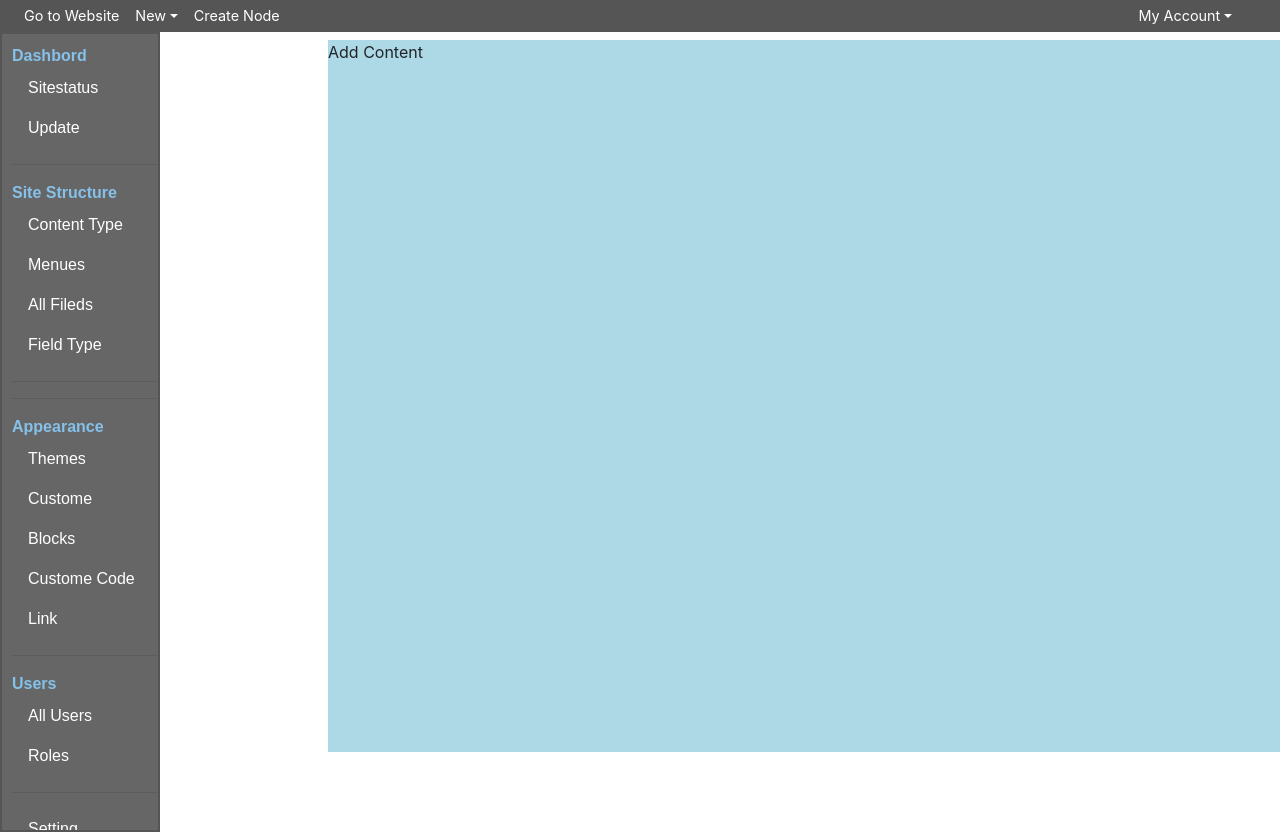
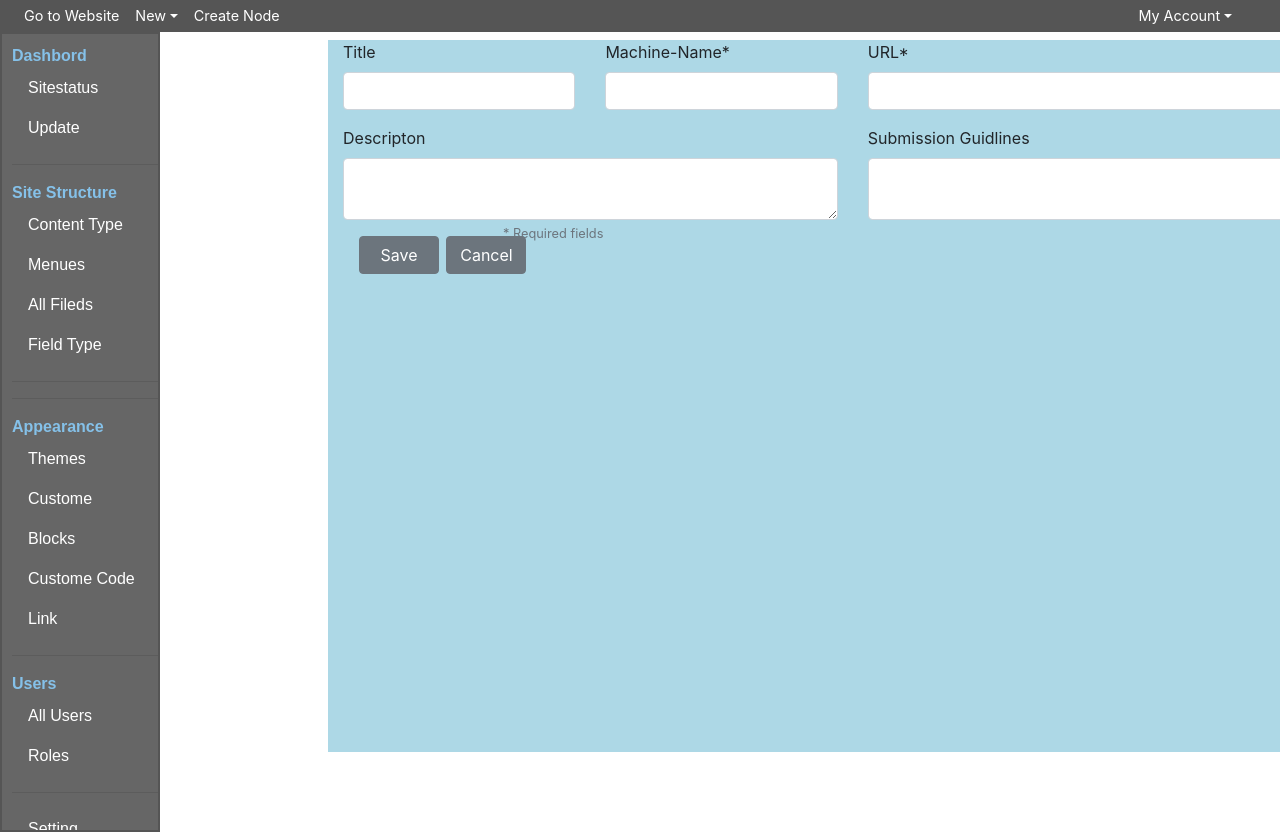
Before and after one commit to devugees/react-cms, a React (Create React App) app: page / in a window 1280 px wide. Shown: the top 832 px of the page. Built offline with nearby package versions, Linux system fonts and the light colour scheme.

Commit message:
Auto stash before merge of "ContentType-MainSetting" and "develop"

```diff
--- a/src/components/AddContent/AddContent.js
+++ b/src/components/AddContent/AddContent.js
@@ -1,12 +1,13 @@
 import React, { Component } from 'react';
 import './AddContent.css';
+import ContentSetting from '../ContentType-MainSetting/ContentType-MainSetting';
 
 
 class AddContent extends Component {
   render() {
     return (
       <div className='AddContent'>
-      Add Content
+        <ContentSetting />
       </div>
     );
   }
--- /dev/null
+++ b/src/components/ContentType-MainSetting/ContentType-MainSetting.js
@@ -0,0 +1,59 @@
+import React, { Component } from 'react';
+import { Container, Row, Col, Label, Input, Form, FormGroup, Button, FormText} from 'reactstrap';
+
+class ContentSetting extends Component {
+  render() {
+    return (
+      <div className='ContentSetting'>
+      <Container>
+        <Form>
+          <FormGroup>
+            <Row>
+              <Col sm="3" md="3" lg="3">
+                <Label>Title</Label>
+                <Input type="text"/>
+              </Col>
+              <Col sm="3" md="3" lg="3">
+                <Label>Machine-Name*</Label>
+                <Input type="text"/>
+              </Col>
+              <Col sm="6" md="6" lg="6">
+                <Label>URL*</Label>
+                <Input type="text"/>
+              </Col>
+            </Row>
+          </FormGroup>
+          <FormGroup>
+            <Row>
+               <Col sm="6" md="6" lg="6">
+                <Label>Descripton</Label>
+                <Input type="textarea" name="text"/>
+              </Col>
+              <Col sm="6" md="6" lg="6">
+                <Label>Submission Guidlines</Label>
+                 <Input type="textarea" name="text"/>
+              </Col>
+            </Row>
+            <FormGroup>
+              <Row>
+                <Col sm="1" md="1" lg="1">
+                  <Button color="secondary">Save</Button>
+                </Col>
+                <Col sm="1" md="1" lg="1">
+                  <Button color="secondary">Cancel</Button>
+                </Col>
+                 <FormText color="muted">
+                * Required fields
+                </FormText>
+              </Row>
+            </FormGroup>
+          </FormGroup>
+
+          </Form>
+        </Container>
+      </div>
+    );
+  }
+}
+
+export default ContentSetting;
```
Also changed, not shown: src/components/ContentType-MainSetting/ContentType-MainSetting.css (added).
